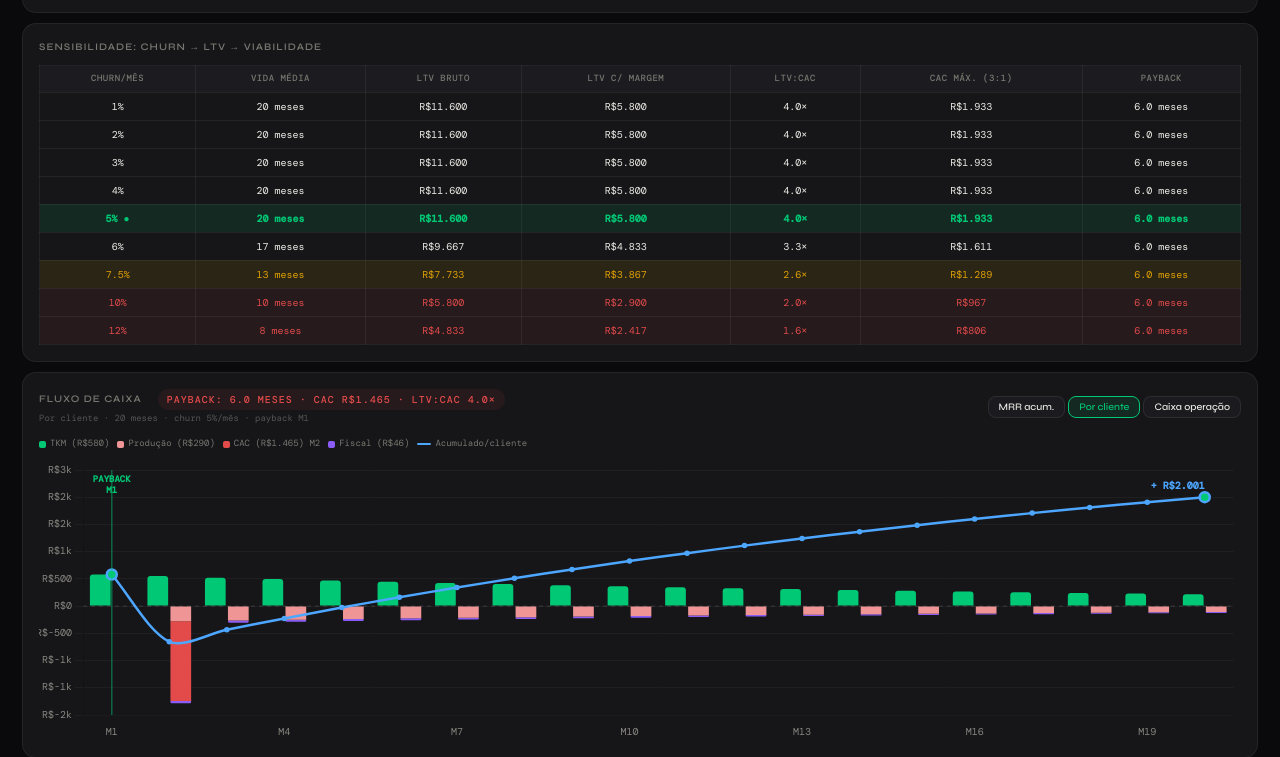
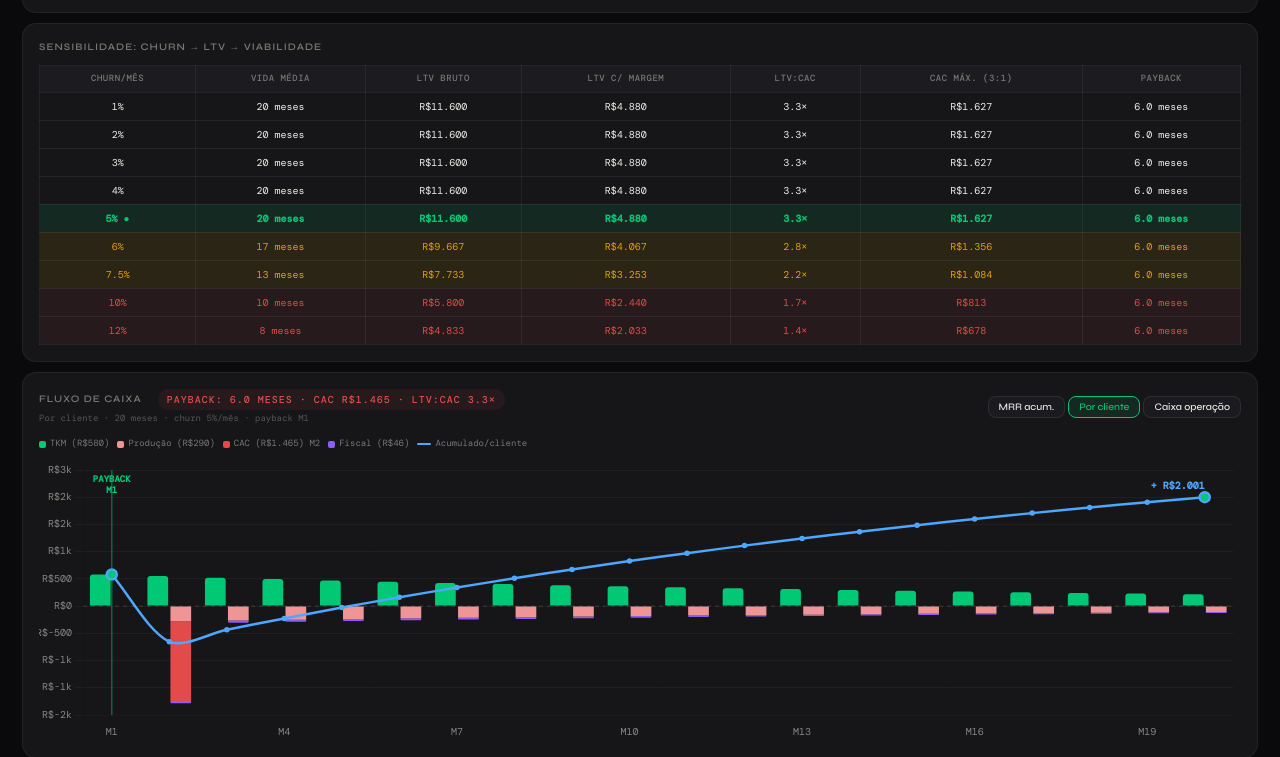
Before and after one commit to rodrigosarda-stack/invest-ops, a website: page public/index.html in a window 1280 px wide. Shown: the part 1423-2180 px from the top of the page. Drawn offline with nearby package versions, Linux system fonts and the light colour scheme.

Commit message:
Fix: LTV com margem agora desconta carga fiscal

```diff
--- a/public/index.html
+++ b/public/index.html
@@ -683,7 +683,8 @@ function calcFromP(p) {
   var avgLife = p.churn > 0 ? Math.min(1 / p.churn, p.perm) : p.perm;
   var ltv = Math.round(p.tkm * avgLife);
   var margemContribMensal = Math.round(p.tkm * p.mprod / 100);
-  var ltvMargin = Math.round(margemContribMensal * avgLife); // LTV com margem (padrão documento)
+  var margemLiqMensal = margemContribMensal - fisc; // margem contrib - carga fiscal
+  var ltvMargin = Math.round(margemLiqMensal * avgLife); // LTV com margem (inclui fiscal)
   var ltvNet = Math.round(net * avgLife); // LTV net (após fiscal)
   var ltvCac = cac > 0 ? (ltv / cac) : 0;
   var ltvMarginCac = cac > 0 ? (ltvMargin / cac) : 0;
@@ -700,7 +701,7 @@ function calcFromP(p) {
     mrrG:Math.round(cl*p.tkm*p.mprod/100),
     mrrP:Math.round(cl*p.tkm*(100-p.mprod)/100),
     mrrF:Math.round(cl*p.tkm*p.fisc/100),
-    prod:prod, fisc:fisc, net:Math.round(net), conv:p.conv, margemContrib:margemContribMensal,
+    prod:prod, fisc:fisc, net:Math.round(net), conv:p.conv, margemContrib:margemContribMensal, margemLiq:margemLiqMensal,
     marginBruta:Math.round(cl*p.tkm - cl*prod - cl*fisc - tot),
     roi12:roi12
   };
@@ -755,7 +756,7 @@ function render() {
   el('ltv-v').textContent = 'R$ '+fmt(r.ltv);
   el('ltv-s').textContent = 'R$'+fmt(p.tkm)+' × '+r.avgLife.toFixed(1)+' meses'+(p.churn>0?' (churn '+Math.round(p.churn*100)+'%)':'');
   el('ltvm-v').textContent = 'R$ '+fmt(r.ltvMargin);
-  el('ltvm-s').textContent = 'R$'+fmt(r.margemContrib)+'/mês × '+r.avgLife.toFixed(1)+' meses';
+  el('ltvm-s').textContent = 'R$'+fmt(r.margemLiq)+'/mês × '+r.avgLife.toFixed(1)+' meses';
   el('cac-max').innerHTML = 'CAC máx. (3:1): <strong>R$ '+fmt(r.cacMax)+'</strong>'+(r.cac>0?(r.cac<=r.cacMax?' ✓':' ⚠ CAC excede!'):'');
 
   // KPIs — 7 cards
```
